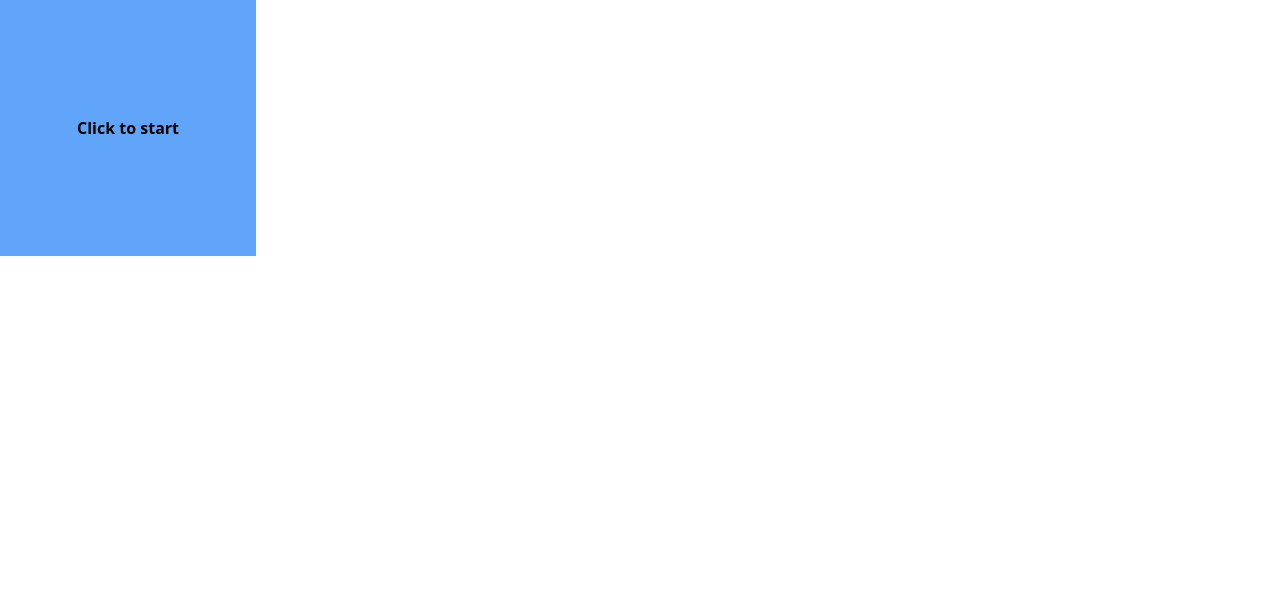
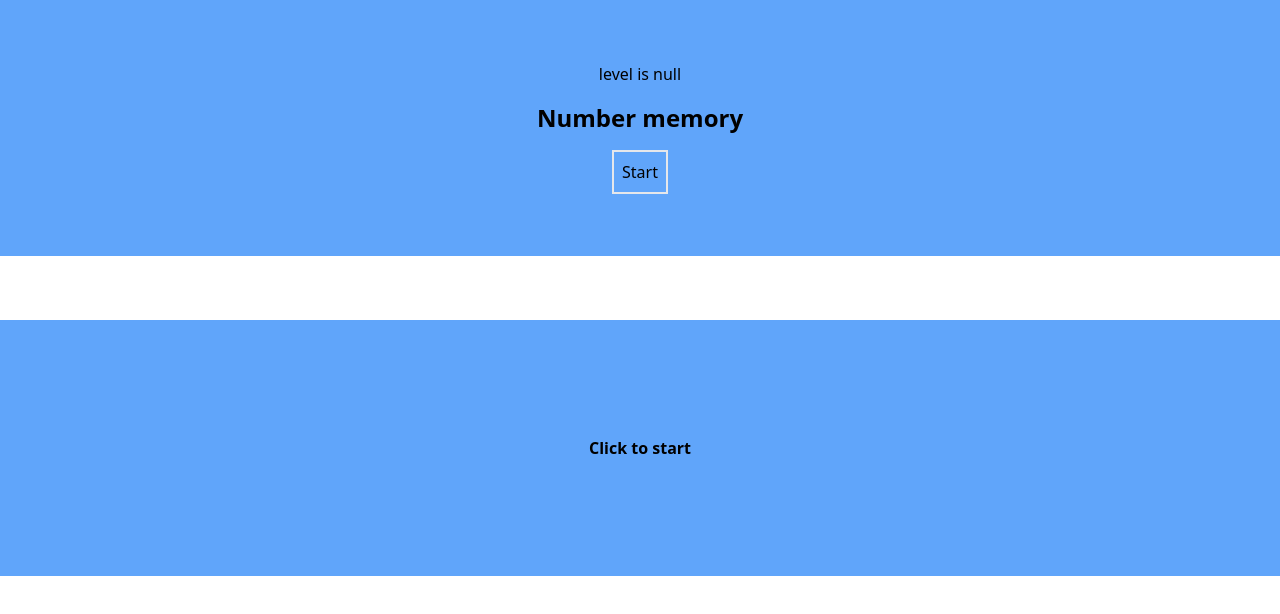
Before and after one commit to gitbeet/humanbenchmark-clone, a React (Vite) app: page / in a window 1280 px wide. Shown: the top 614 px of the page. Built offline with nearby package versions, Linux system fonts and the light colour scheme.

Commit message:
finishing on number memory logic

```diff
--- a/src/App.tsx
+++ b/src/App.tsx
@@ -1,8 +1,10 @@
+import NumberMemory from "./components/NumberMemory";
 import ReactionTime from "./components/ReactionTime";
 
 function App() {
   return (
-    <div className="">
+    <div className="flex flex-col space-y-16">
+      <NumberMemory />
       <ReactionTime />
     </div>
   );
--- /dev/null
+++ b/src/components/NumberMemory.tsx
@@ -0,0 +1,123 @@
+import React, { useEffect, useState } from "react";
+
+const generateNumber = (level: number) => {
+  let num = "";
+  for (var i = 0; i < level; i++) {
+    num += Math.floor(Math.random() * 10);
+  }
+  return num;
+};
+
+const NumberMemory = () => {
+  const [gameStarted, setGameStarted] = useState(false);
+  const [level, setLevel] = useState<number | null>(null);
+  const [number, setNumber] = useState(generateNumber(1));
+  const [input, setInput] = useState("");
+  const [showNumberScreen, setShowNumberScreen] = useState(false);
+  const [showInputScreen, setShowInputScreen] = useState(false);
+  const [showResultScreen, setShowResultScreen] = useState(false);
+  useEffect(() => {
+    if (!showNumberScreen) return;
+    // setShowNumberScreen(true);
+    setShowInputScreen(false);
+    setShowResultScreen(false);
+    setNumber(generateNumber(level || 1));
+    let timeout: ReturnType<typeof setTimeout>;
+    timeout = setTimeout(() => {
+      setShowNumberScreen(false);
+      setShowInputScreen(true);
+    }, 3000);
+    return () => clearTimeout(timeout);
+  }, [showNumberScreen]);
+  // ANY!
+  const handleSubmit = (e: any) => {
+    e.preventDefault();
+    setShowInputScreen(false);
+    setShowResultScreen(true);
+  };
+
+  const tryAgain = () => {
+    setLevel(null);
+    setLevel(1);
+    setNumber(generateNumber(1));
+    setInput("");
+    setGameStarted(true);
+    setShowNumberScreen(true);
+    setShowInputScreen(false);
+    setShowResultScreen(false);
+  };
+
+  const next = () => {
+    setLevel((prev) => {
+      return prev !== null ? prev + 1 : 1;
+    });
+    setShowNumberScreen(true);
+  };
+
+  return (
+    <div className="h-64 bg-blue-400 flex flex-col space-y-4 justify-center items-center text-center">
+      <h1>{level?.toString() || "level is null"}</h1>
+      {!gameStarted ? (
+        <>
+          <h2 className="text-2xl font-semibold">Number memory</h2>
+          <button
+            onClick={() => {
+              setGameStarted(true);
+              setLevel(1);
+              setShowNumberScreen(true);
+            }}
+            className="border-2 p-2"
+          >
+            Start
+          </button>
+        </>
+      ) : (
+        <>
+          {showNumberScreen && (
+            <div>
+              <h1>Try to remember the number</h1>
+              <h2>{number}</h2>
+            </div>
+          )}
+          {showInputScreen && (
+            <div>
+              <h2>Guess the number</h2>
+              <form onSubmit={handleSubmit} className="flex flex-col space-y-4">
+                <input
+                  onChange={(e) => setInput(e.target.value)}
+                  className="border border-black"
+                />{" "}
+                <button type="submit">Submit</button>
+              </form>
+            </div>
+          )}
+          {showResultScreen && (
+            <>
+              <div>
+                <h2>Number : {number}</h2>
+                <p>
+                  Your guess:
+                  <span className={number === input ? "" : "line-through"}>
+                    {" "}
+                    {input}
+                  </span>
+                </p>
+              </div>
+              {number === input ? (
+                <form>
+                  <button onClick={next}>Next</button>
+                </form>
+              ) : (
+                <div>
+                  <button onClick={tryAgain}>Try again</button>
+                </div>
+              )}
+            </>
+          )}
+        </>
+      )}{" "}
+    </div>
+  );
+};
+
+export default NumberMemory;
--- a/src/components/ReactionTime.tsx
+++ b/src/components/ReactionTime.tsx
@@ -74,7 +74,7 @@ const ReactionTime = () => {
               : !readyToClick
               ? "bg-red-400"
               : "bg-green-400"
-          } w-64 h-64 flex flex-col justify-center items-center text-center`}
+          } w-full h-64 flex flex-col justify-center items-center text-center`}
           onClick={!gameStarted ? startGame : endGame}
         >
           {!gameStarted && reactionTime ? (
@@ -86,7 +86,7 @@ const ReactionTime = () => {
           <p className="font-semibold">{message}</p>
         </div>
       ) : (
-        <div className="bg-blue-400 w-64 h-64 flex flex-col justify-center items-center space-y-12 text-center">
+        <div className="bg-blue-400 w-full h-64 flex flex-col justify-center items-center space-y-12 text-center">
           <h2 className="font-semibold">
             Your average reaction time is{" "}
             {results.reduce((acc, result) => acc + result.time, 0) / 5}ms!
```
